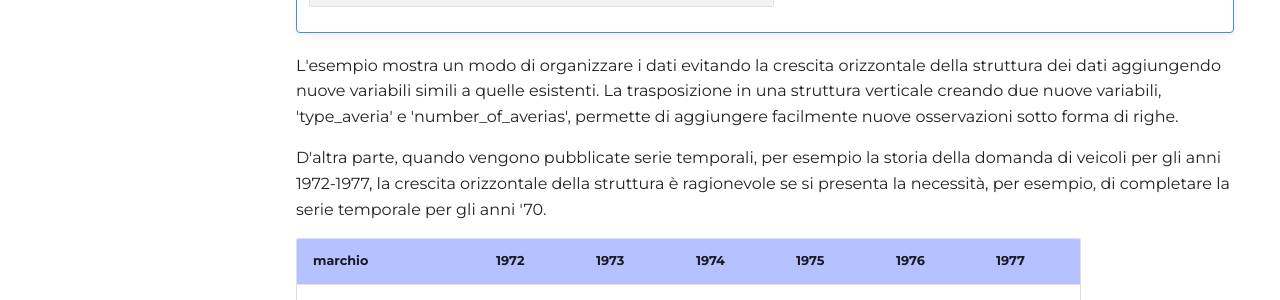
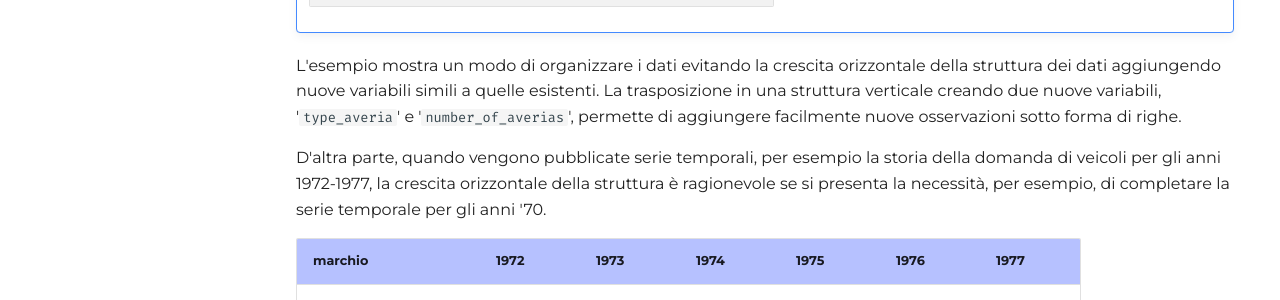
Before and after one commit to ondata/guidaPraticaPubblicazioneCSV, an MkDocs documentation site: the page built from docs/guida/linee_guida_pubblicazione/P04_strutture_dati_verticale_orizzontale.md, in a window 1280 px wide and 900 px high, scrolled down 1289 px. Shown: the part 374-674 px from the top of the window. Built offline with MkDocs 1.6.1 and Material for MkDocs 9.7.7, drawn with Linux system fonts in a browser that asks for light colours; comment, search, counter and statistics services are not loaded.

```diff
--- a/docs/guida/linee_guida_pubblicazione/P04_strutture_dati_verticale_orizzontale.md
+++ b/docs/guida/linee_guida_pubblicazione/P04_strutture_dati_verticale_orizzontale.md
@@ -47,7 +47,7 @@ Tuttavia, questa raccomandazione dovrebbe essere adattata in base alle esigenze
     |plymouth satellite|frizione|1|
 
 
-L'esempio mostra un modo di organizzare i dati evitando la crescita orizzontale della struttura dei dati aggiungendo nuove variabili simili a quelle esistenti. La trasposizione in una struttura verticale creando due nuove variabili, 'type_averia' e 'number_of_averias', permette di aggiungere facilmente nuove osservazioni sotto forma di righe.
+L'esempio mostra un modo di organizzare i dati evitando la crescita orizzontale della struttura dei dati aggiungendo nuove variabili simili a quelle esistenti. La trasposizione in una struttura verticale creando due nuove variabili, '`type_averia`' e '`number_of_averias`', permette di aggiungere facilmente nuove osservazioni sotto forma di righe.
 
 D'altra parte, quando vengono pubblicate serie temporali, per esempio la storia della domanda di veicoli per gli anni 1972-1977, la crescita orizzontale della struttura è ragionevole se si presenta la necessità, per esempio, di completare la serie temporale per gli anni '70.
 
```
